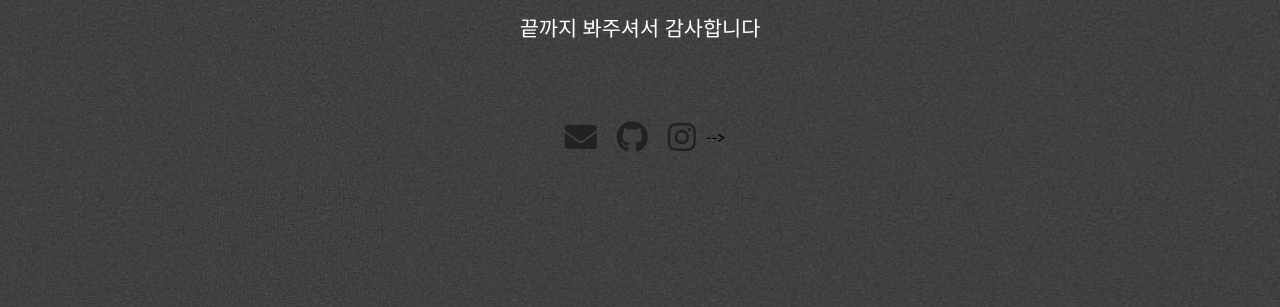
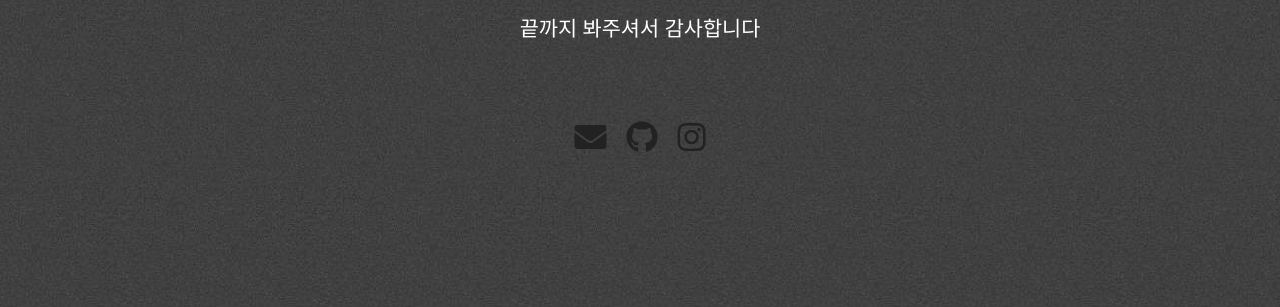
Before and after one commit to YoungGyu99/YoungGyu99.github.io, a Jekyll site: the page built from index.html, in a window 1280 px wide and 900 px high, scrolled down 4035 px. Shown: the part 348-655 px from the top of the window. Built offline with Jekyll 4.4.1, drawn with Linux system fonts in a browser that asks for light colours; nearby versions of some CDN libraries.

Commit message:
Update extra.html

```diff
--- a/_includes/extra.html
+++ b/_includes/extra.html
@@ -14,7 +14,7 @@
                 </span>
                 <span class="hint--bottom bottom-link" aria-label="instagram">
                     <a href="https://www.instagram.com/lee090831/"><i class="head-icon fab fa-instagram"></i></a>
-                </span> -->
+                </span>
             </div>
         </div>
     </section>
```
